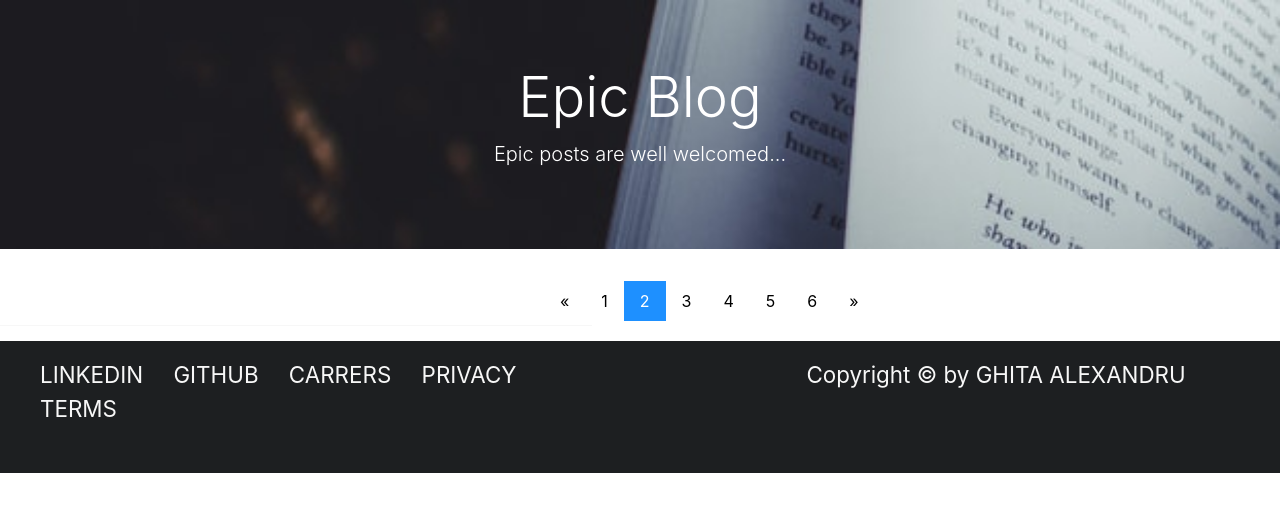
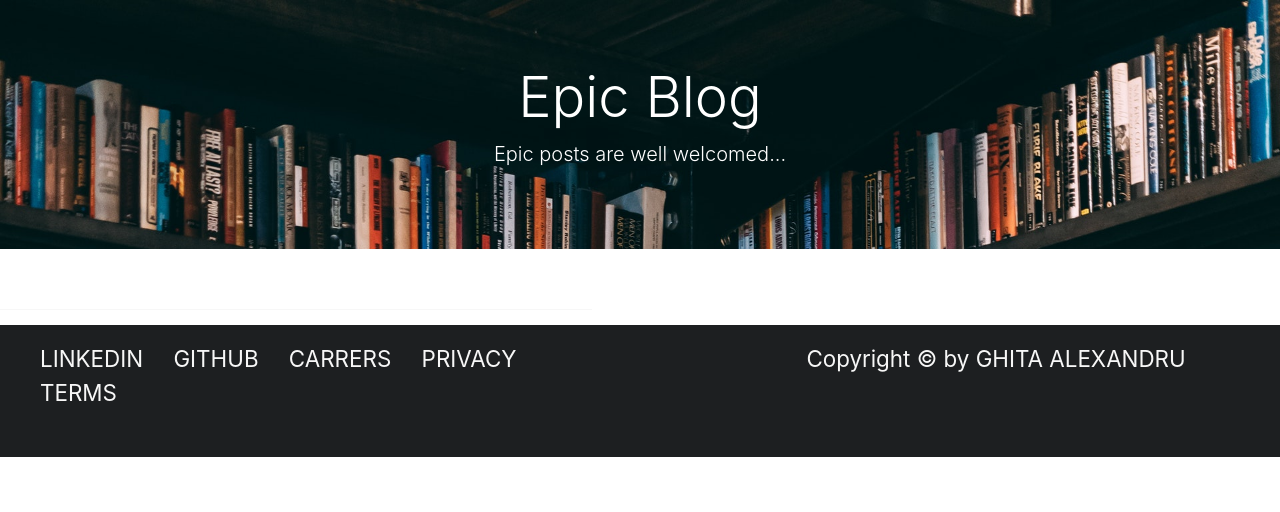
Before and after one commit to GhitaAlexandruIon/EpicBlog, a Django app: page / in a window 1280 px wide. Shown: the part 56-568 px from the top of the page. Run offline with Django 3.2, Linux system fonts and the light colour scheme; data that the repository does not hold is empty; some libraries are stand-ins or nearby versions.

Commit message:
fixed pagination

```diff
--- a/epicApp/templates/home.html
+++ b/epicApp/templates/home.html
@@ -18,7 +18,7 @@
                         <a class="post_title" href="{% url 'post_detail' post.pk %}">{{ post.title }}</a>
 
                     </h1>
-                        <h2 class="display-6">{{ post.author.first_name }}-{{ post.author.last_name }}
+                        <h2 class="display-6">by {{ post.author.first_name }}-{{ post.author.last_name }}
                             <a class="category" href="{% url 'category' post.category %}">{{ post.category }}</a></h2>
                         <p class="lead">{{ post.snippet }}</p>
                         <hr class="hr-text" data-content="{{ post.category }}">
--- a/epicApp/views.py
+++ b/epicApp/views.py
@@ -11,6 +11,7 @@ class HomeView(ListView):
     cats = Category.objects.all()
     template_name = 'home.html'
     ordering = ['-post_date']
+    paginate_by = 7
 
     def get_context_data(self, *args, **kwargs):
         cat_menu = Category.objects.all()
--- a/requirements.txt
+++ b/requirements.txt
@@ -1,6 +1,6 @@
 asgiref==3.2.10
 beautifulsoup4==4.9.1
-Django==3.0.9
+Django==3.1
 django-bootstrap4==2.2.0
 django-ckeditor==5.9.0
 django-debug-toolbar==2.2
--- a/sass/base/_base.sass
+++ b/sass/base/_base.sass
@@ -112,3 +112,5 @@ ul li
   width: 1285px
 .detailContainer
   background-color: #1e2021
+a:hover
+  text-decoration: none
--- a/templates/pagination.html
+++ b/templates/pagination.html
@@ -1,10 +1,17 @@
 <div class="pagination">
-  <a href="#">&laquo;</a>
-  <a href="#">1</a>
-  <a class="active" href="#">2</a>
-  <a href="#">3</a>
-  <a href="#">4</a>
-  <a href="#">5</a>
-  <a href="#">6</a>
-  <a href="#">&raquo;</a>
+    <span class="step-links">
+        {% if page_obj.has_previous %}
+            <a href="?page=1">&laquo; first</a>
+            <a href="?page={{ page_obj.previous_page_number }}">previous</a>
+        {% endif %}
+
+        <span class="current">
+            Page {{ page_obj.number }} of {{ page_obj.paginator.num_pages }}.
+        </span>
+
+        {% if page_obj.has_next %}
+            <a href="?page={{ page_obj.next_page_number }}">next</a>
+            <a href="?page={{ page_obj.paginator.num_pages }}">last &raquo;</a>
+        {% endif %}
+    </span>
 </div>
```
Also changed, not shown: static/epicapp/css/app.css (+1 -1 lines), static/epicapp/images/headerblog.jpg, 1 other file.
